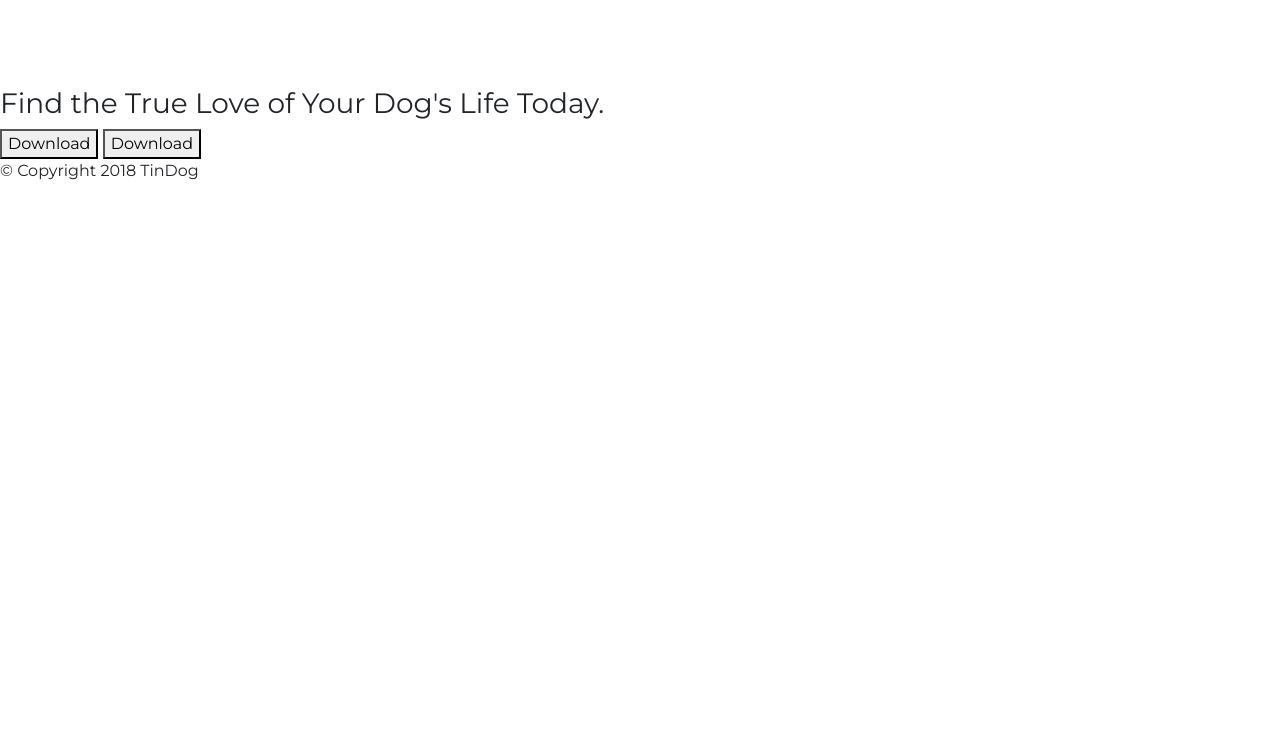
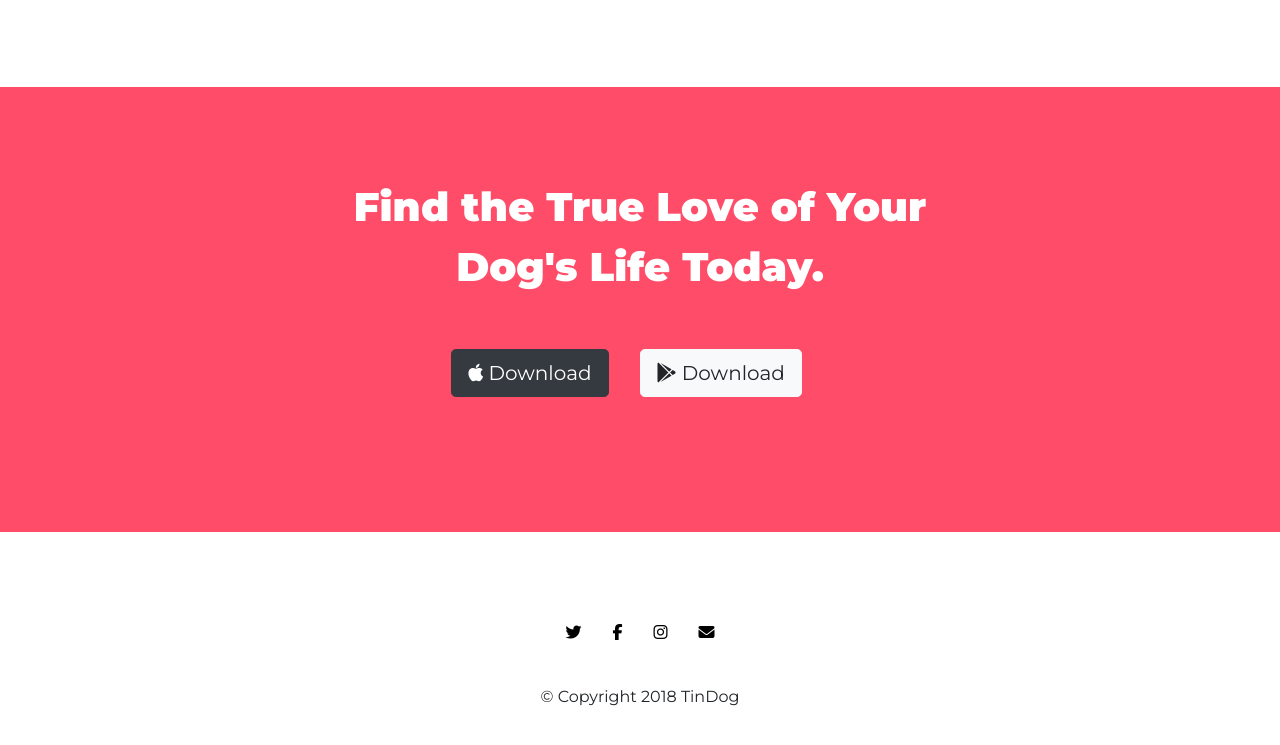
Before and after one commit to ShadmaanHussain/TinDog, a plain HTML site: page index.html in a window 1280 px wide. Shown: the part 2505-3250 px from the top of the page. Before the commit the page ends 2704 px from the top, so only its background shows below. Drawn offline with nearby package versions, Linux system fonts and the light colour scheme.

Commit message:
Completed the footer and styling the whole page completed

```diff
--- a/css/styles.css
+++ b/css/styles.css
@@ -147,3 +147,35 @@ body {
     transform: rotate(0);
   }
 }
+
+/* cta and footer */
+
+#cta {
+  padding: 7% 15%;
+  background-color: #ff4c68;
+  text-align: center;
+}
+
+.cta-head {
+  font-family: 'Montserrat', sans-serif;
+  font-weight: bold;
+  font-size: 2.5rem;
+  line-height: 1.5;
+  color: #fff;
+  padding: 0 15% ;
+}
+
+#footer {
+  padding: 7% 15% 3%;
+  text-align: center;
+
+}
+
+.ft-ico {
+  margin: 0 1.5% 5%;
+  color: #000;
+}
+
+.ft-ico:hover {
+  color: #ff4c68;
+}
--- a/index.html
+++ b/index.html
@@ -177,9 +177,9 @@
 
   <section id="cta">
 
-    <h3>Find the True Love of Your Dog's Life Today.</h3>
-    <button type="button">Download</button>
-    <button type="button">Download</button>
+    <h3 class="cta-head">Find the True Love of Your Dog's Life Today.</h3>
+    <button type="button" class="btn btn-lg btn-dark download-btn"><i class="fab fa-apple"></i> Download</button>
+    <button type="button" class="btn btn-lg btn-light download-btn"><i class="fab fa-google-play"></i> Download</button>
 
   </section>
 
@@ -188,6 +188,10 @@
 
   <footer id="footer">
 
+    <a href="#"><i class="fab fa-twitter ft-ico"></i></a>
+    <a href="#"><i class="fab fa-facebook-f ft-ico"></i></a>
+    <a href="#"><i class="fab fa-instagram ft-ico"></i></a>
+    <a href="#"><i class="fas fa-envelope ft-ico"></i></a>
     <p>© Copyright 2018 TinDog</p>
 
   </footer>
```
